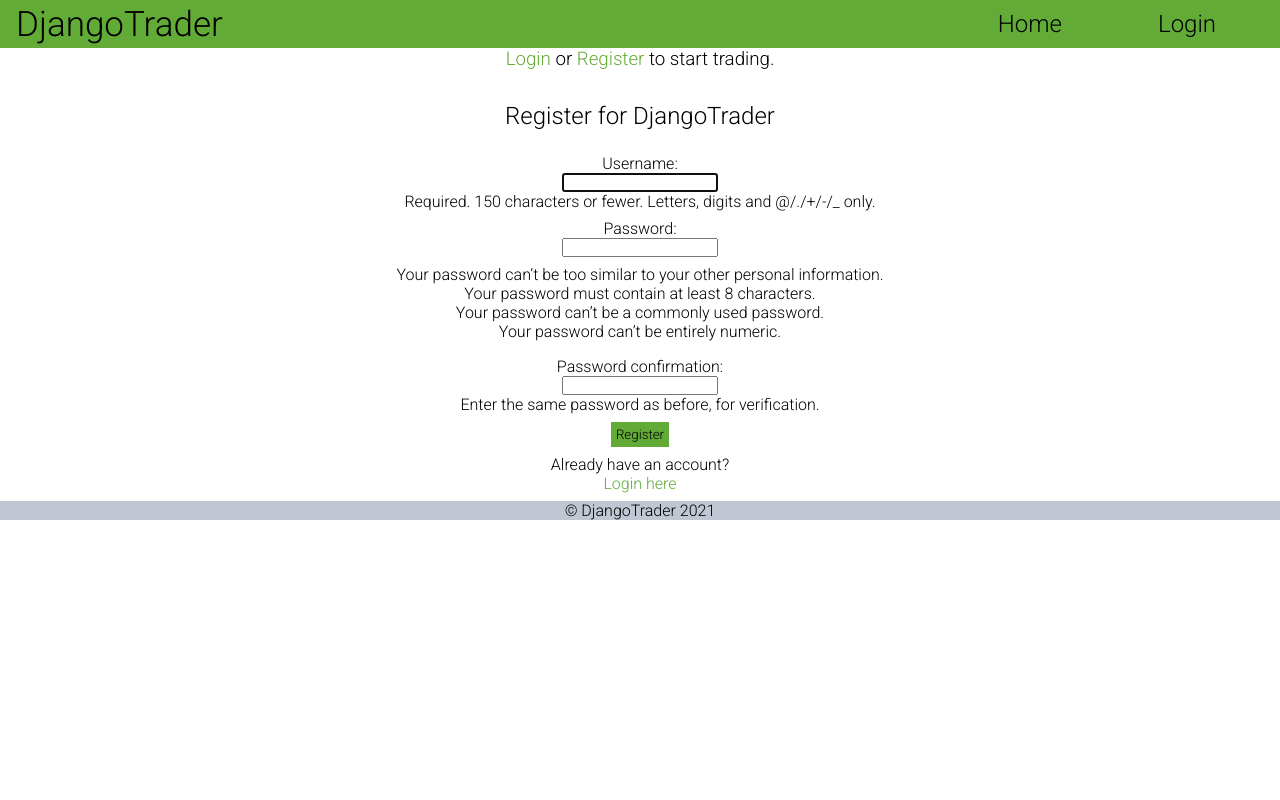
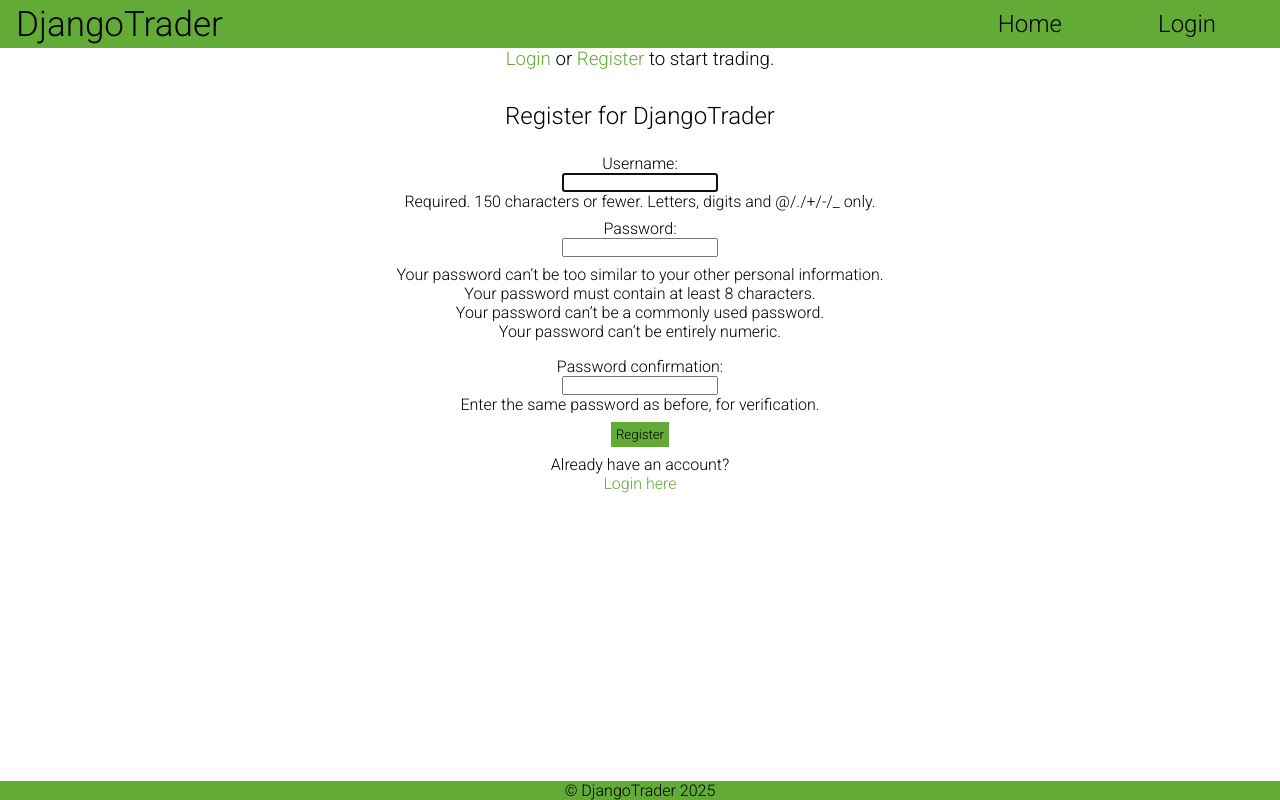
Before and after one commit to Kpeeler51/DjangoTrader, a Django app: page /accounts/register/ in a window 1280 px wide. Run offline with Django 5.2, Linux system fonts and the light colour scheme.

Commit message:
footer styling

```diff
--- a/trade/static/trade/css/style.css
+++ b/trade/static/trade/css/style.css
@@ -8,9 +8,14 @@
   }
 
   body {
-    min-height: 100vh;
-    height:100%
-  }
+    height: 100vh;
+    display: flex;
+    flex-direction: column;
+}
+
+.main-content {
+    flex: 1 0 auto;
+}
 
 a {
     text-decoration: none;
@@ -77,11 +82,6 @@ nav {
     padding: 0;
 }
 
-footer{
-    background-color: #8d99ae8c;
-    text-align: center;
-}
-
 #notification-container {
     position: fixed;
     top: 60px;
@@ -106,7 +106,7 @@ footer{
     margin-bottom: 1rem;
 }
 
-  .maincontainer {
+.home-container {
     display: flex;
     padding: 1rem;
 }
@@ -154,3 +154,8 @@ tr, td, th {
     padding: 1rem;
     border: black solid 1px;
 }
+
+footer {
+    background-color: #62AB37;
+    text-align: center;
+}
--- a/trade/templates/trade/base.html
+++ b/trade/templates/trade/base.html
@@ -48,7 +48,7 @@
     </main>
 
     <footer>
-        <p>&copy; DjangoTrader 2021</p>
+        <p>&copy; DjangoTrader 2025</p>
     </footer>
 </body>
 </html>
```
Also changed, not shown: db.sqlite3.
